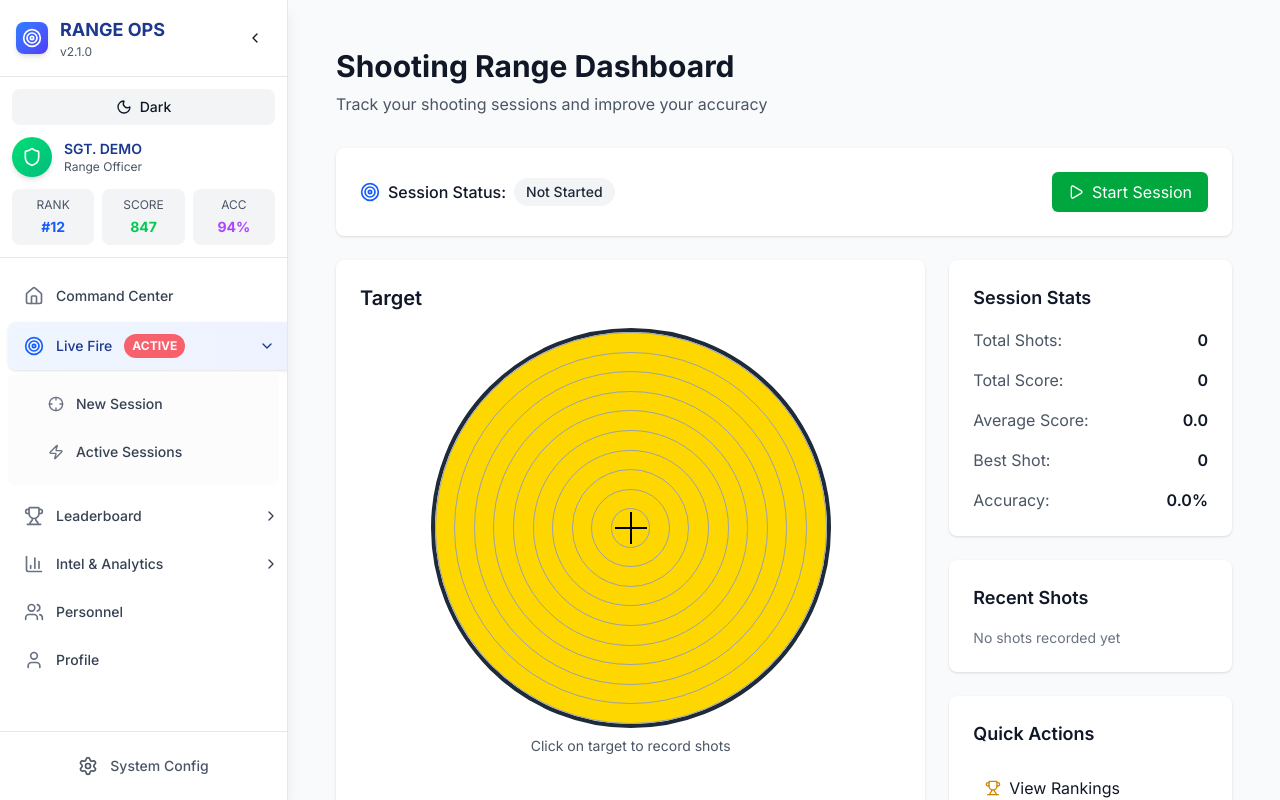
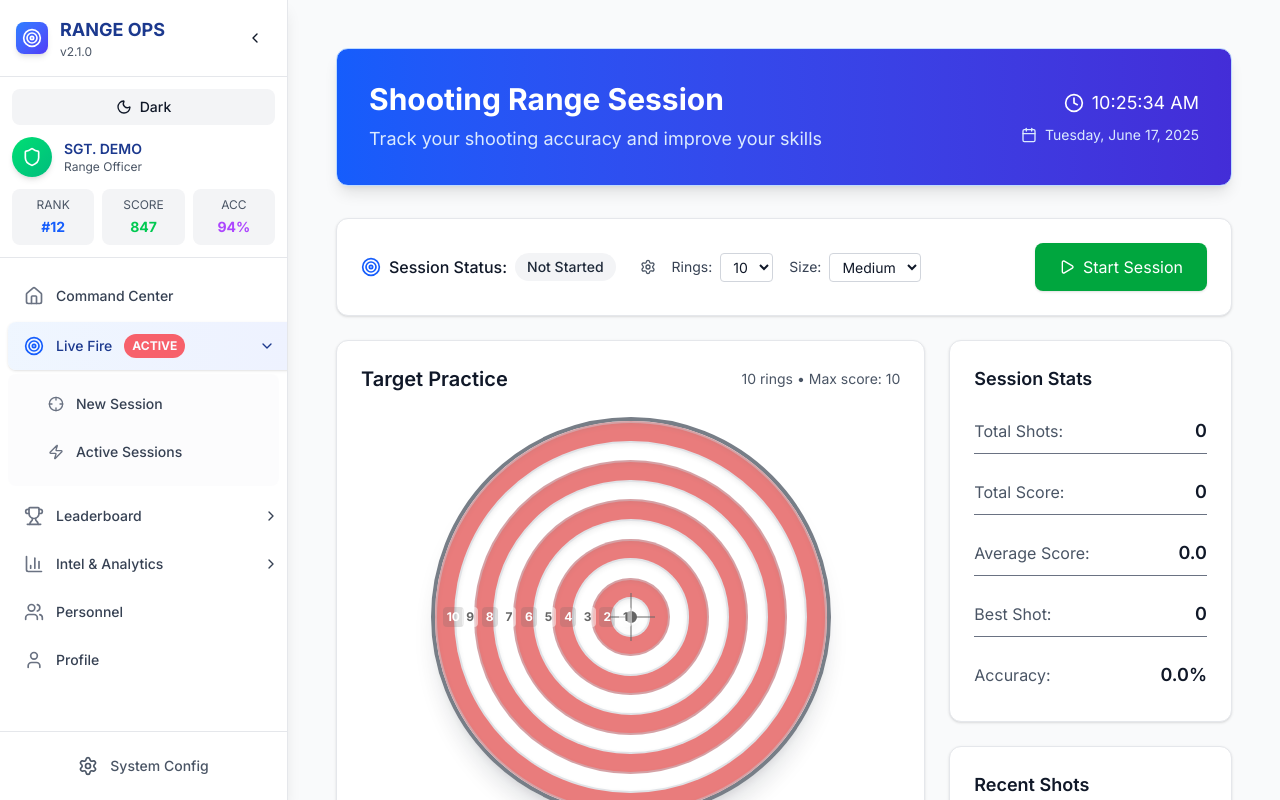
Before and after one commit to Benmburu/target-practice, a Next.js app: page /shooting/new in a window 1280 px wide. Built offline with nearby package versions, Linux system fonts and the light colour scheme.

Commit message:
improved shooting target ui

```diff
--- a/src/app/shooting/new/page.tsx
+++ b/src/app/shooting/new/page.tsx
@@ -1,7 +1,8 @@
 'use client';
 
 import React, { useState } from 'react';
-import { Play, Square, RotateCcw, Target, Trophy, TrendingUp } from 'lucide-react';
+import { Play, Square, RotateCcw, Target, Trophy, TrendingUp, Settings, Clock, Calendar } from 'lucide-react';
+import { useDarkMode } from '@/contexts/DarkModeContext';
 
 // Mock types for demo (replace with your actual types)
 interface Shot {
@@ -34,9 +35,21 @@ interface ShootingSession {
   status: 'active' | 'completed' | 'paused';
 }
 
-// Simplified target component for demo
-const SimpleTarget = ({ shots, onShotClick, size = 300 }) => {
+interface TargetConfig {
+  rings: number;
+  size: number;
+  maxScore: number;
+}
+
+// Enhanced target component with alternating red and white rings
+const EnhancedTarget = ({ shots, onShotClick, config, disabled = false }) => {
+  const { darkMode } = useDarkMode();
+  const isDarkMode = darkMode;
+  const { rings, size, maxScore } = config;
+
   const handleClick = (e: React.MouseEvent<HTMLDivElement>) => {
+    if (disabled) return;
+
     const rect = e.currentTarget.getBoundingClientRect();
     const x = e.clientX - rect.left;
     const y = e.clientY - rect.top;
@@ -46,7 +59,16 @@ const SimpleTarget = ({ shots, onShotClick, size = 300 }) => {
     const centerY = size / 2;
     const distance = Math.sqrt((x - centerX) ** 2 + (y - centerY) ** 2);
     const maxDistance = size / 2;
-    const score = Math.max(10 - Math.floor((distance / maxDistance) * 10), 0);
+
+    // Score based on which ring the shot lands in
+    let score = 0;
+    for (let i = 0; i < rings; i++) {
+      const ringRadius = ((i + 1) / rings) * maxDistance;
+      if (distance <= ringRadius) {
+        score = maxScore - i;
+        break;
+      }
+    }
 
     const shot: Shot = {
       x,
@@ -61,36 +83,59 @@ const SimpleTarget = ({ shots, onShotClick, size = 300 }) => {
   return (
     <div className="flex flex-col items-center">
       <div
-        className="relative bg-white border-4 border-gray-800 rounded-full cursor-crosshair"
+        className={`relative border-4 rounded-full transition-all duration-200 ${
+          disabled
+            ? 'cursor-not-allowed opacity-60'
+            : 'cursor-crosshair hover:shadow-lg'
+        } ${
+          isDarkMode
+            ? 'border-slate-600 shadow-slate-900/50'
+            : 'border-gray-800 shadow-gray-900/20'
+        } shadow-xl`}
         style={{ width: size, height: size }}
         onClick={handleClick}
       >
-        {/* Target rings */}
-        {[...Array(10)].map((_, i) => (
+        {/* Target rings - alternating red and white */}
+        {[...Array(rings)].map((_, i) => {
+          const ringSize = 100 - ((i * 100) / rings);
+          const isRed = i % 2 === 0;
+
+          return (
             <div
               key={i}
-            className="absolute border border-gray-400 rounded-full"
+              className={`absolute border-2 rounded-full ${
+                isDarkMode
+                  ? 'border-slate-500/30'
+                  : 'border-gray-400/50'
+              }`}
               style={{
-              width: `${100 - (i * 10)}%`,
-              height: `${100 - (i * 10)}%`,
-              left: `${(i * 10) / 2}%`,
-              top: `${(i * 10) / 2}%`,
-              backgroundColor: i < 2 ? '#FFD700' : 'transparent'
+                width: `${ringSize}%`,
+                height: `${ringSize}%`,
+                left: `${(100 - ringSize) / 2}%`,
+                top: `${(100 - ringSize) / 2}%`,
+                backgroundColor: isRed ? '#DC2626' : '#FFFFFF',
+                boxShadow: 'inset 0 2px 4px rgba(0,0,0,0.1)'
               }}
             />
-        ))}
+          );
+        })}
+
+        {/* Center bullseye */}
+        <div className="absolute inset-0 flex items-center justify-center">
+          <div className="w-4 h-4 bg-black rounded-full border-2 border-white shadow-lg"></div>
+        </div>
 
         {/* Center crosshairs */}
         <div className="absolute inset-0 flex items-center justify-center">
-          <div className="w-8 h-0.5 bg-black absolute"></div>
-          <div className="h-8 w-0.5 bg-black absolute"></div>
+          <div className="w-12 h-0.5 bg-black absolute opacity-50"></div>
+          <div className="h-12 w-0.5 bg-black absolute opacity-50"></div>
         </div>
 
         {/* Shot markers */}
         {shots.map((shot, index) => (
           <div
             key={index}
-            className="absolute w-3 h-3 bg-red-500 rounded-full transform -translate-x-1.5 -translate-y-1.5 border-2 border-white"
+            className="absolute w-2 h-2 bg-blue-500 rounded-full transform -translate-x-1 -translate-y-1 border-2 border-white shadow-lg z-10 animate-pulse"
             style={{
               left: shot.x,
               top: shot.y
@@ -98,8 +143,41 @@ const SimpleTarget = ({ shots, onShotClick, size = 300 }) => {
             title={`Shot ${index + 1}: ${shot.score} points`}
           />
         ))}
+
+        {/* Score indicator overlay */}
+        <div className="absolute inset-0 pointer-events-none">
+          {[...Array(rings)].map((_, i) => {
+            const ringSize = 100 - ((i * 100) / rings);
+            const score = maxScore - i;
+
+            return (
+              <div
+                key={i}
+                className="absolute flex items-center justify-start"
+                style={{
+                  width: `${ringSize}%`,
+                  height: `${ringSize}%`,
+                  left: `${(100 - ringSize) / 2}%`,
+                  top: `${(100 - ringSize) / 2}%`,
+                }}
+              >
+                <span className={`text-xs font-bold ml-2 px-1 py-0.5 rounded ${
+                  i % 2 === 0
+                    ? 'text-white bg-black/20'
+                    : 'text-black bg-white/50'
+                }`}>
+                  {score}
+                </span>
               </div>
-      <p className="mt-2 text-sm text-gray-600">Click on target to record shots</p>
+            );
+          })}
+        </div>
+      </div>
+      <p className={`mt-4 text-sm ${
+        isDarkMode ? 'text-gray-400' : 'text-gray-600'
+      }`}>
+        {disabled ? 'Start a session to begin shooting' : 'Click on target to record shots'}
+      </p>
     </div>
   );
 };
@@ -114,6 +192,21 @@ const SessionDashboard = () => {
     bestShot: null,
     accuracy: 0
   });
+  const [targetConfig, setTargetConfig] = useState<TargetConfig>({
+    rings: 10,
+    size: 400,
+    maxScore: 10
+  });
+  const [currentTime, setCurrentTime] = useState(new Date());
+
+  const { darkMode } = useDarkMode();
+  const isDarkMode = darkMode;
+
+  // Update time every second
+  React.useEffect(() => {
+    const timer = setInterval(() => setCurrentTime(new Date()), 1000);
+    return () => clearInterval(timer);
+  }, []);
 
   const startSession = () => {
     const newSession: ShootingSession = {
@@ -157,7 +250,7 @@ const SessionDashboard = () => {
     // Update stats
     const bestShot = newShots.reduce((best, current) =>
       current.score > (best?.score || 0) ? current : best, newShots[0]);
-    const goodShots = newShots.filter(s => s.score >= 7).length;
+    const goodShots = newShots.filter(s => s.score >= Math.ceil(targetConfig.maxScore * 0.7)).length;
     const accuracy = (goodShots / newShots.length) * 100;
 
     setStats({
@@ -195,7 +288,7 @@ const SessionDashboard = () => {
     } else {
       const bestShot = newShots.reduce((best, current) =>
         current.score > (best?.score || 0) ? current : best, newShots[0]);
-      const goodShots = newShots.filter(s => s.score >= 7).length;
+      const goodShots = newShots.filter(s => s.score >= Math.ceil(targetConfig.maxScore * 0.7)).length;
       const accuracy = (goodShots / newShots.length) * 100;
 
       setStats({
@@ -208,37 +301,124 @@ const SessionDashboard = () => {
     }
   };
 
+  const updateTargetConfig = (newConfig: Partial<TargetConfig>) => {
+    setTargetConfig(prev => ({ ...prev, ...newConfig }));
+  };
+
   return (
-    <div className="min-h-screen bg-gray-50 p-6">
+    <div className={`min-h-screen transition-colors duration-200 ${
+      isDarkMode ? 'bg-slate-900' : 'bg-gray-50'
+    } p-6`}>
       <div className="max-w-7xl mx-auto">
         {/* Header */}
-        <div className="mb-8">
-          <h1 className="text-3xl font-bold text-gray-900 mb-2">Shooting Range Dashboard</h1>
-          <p className="text-gray-600">Track your shooting sessions and improve your accuracy</p>
+        <div className={`${
+          isDarkMode
+            ? 'bg-gradient-to-r from-slate-800 to-slate-700 border-slate-600'
+            : 'bg-gradient-to-r from-blue-600 to-indigo-700 border-blue-200'
+        } rounded-xl p-8 border shadow-lg mb-8`}>
+          <div className="flex flex-col md:flex-row md:items-center md:justify-between">
+            <div>
+              <h1 className="text-3xl font-bold text-white mb-2">
+                Shooting Range Session
+              </h1>
+              <p className="text-blue-100 text-lg mb-4 md:mb-0">
+                Track your shooting accuracy and improve your skills
+              </p>
+            </div>
+            <div className="flex flex-col items-start md:items-end space-y-2">
+              <div className="flex items-center space-x-2 text-white">
+                <Clock className="w-5 h-5" />
+                <span className="font-mono text-lg">
+                  {currentTime.toLocaleTimeString()}
+                </span>
+              </div>
+              <div className="flex items-center space-x-2 text-blue-100">
+                <Calendar className="w-4 h-4" />
+                <span className="text-sm">
+                  {currentTime.toLocaleDateString('en-US', {
+                    weekday: 'long',
+                    year: 'numeric',
+                    month: 'long',
+                    day: 'numeric'
+                  })}
+                </span>
+              </div>
+            </div>
+          </div>
         </div>
 
         {/* Session Controls */}
-        <div className="bg-white rounded-lg shadow-sm p-6 mb-6">
-          <div className="flex items-center justify-between">
-            <div className="flex items-center space-x-4">
+        <div className={`${
+          isDarkMode ? 'bg-slate-800 border-slate-700' : 'bg-white border-gray-200'
+        } rounded-xl p-6 mb-6 border shadow-sm`}>
+          <div className="flex flex-col lg:flex-row lg:items-center lg:justify-between space-y-4 lg:space-y-0">
+            <div className="flex flex-col sm:flex-row sm:items-center space-y-4 sm:space-y-0 sm:space-x-6">
               <div className="flex items-center space-x-2">
                 <Target className="w-5 h-5 text-blue-600" />
-                <span className="font-medium">Session Status:</span>
+                <span className={`font-medium ${isDarkMode ? 'text-white' : 'text-gray-900'}`}>
+                  Session Status:
+                </span>
                 <span className={`px-3 py-1 rounded-full text-sm font-medium ${
-                  session?.status === 'active' ? 'bg-green-100 text-green-800' :
-                  session?.status === 'completed' ? 'bg-blue-100 text-blue-800' :
+                  session?.status === 'active'
+                    ? 'bg-green-100 text-green-800' :
+                  session?.status === 'completed'
+                    ? 'bg-blue-100 text-blue-800' :
                   'bg-gray-100 text-gray-800'
                 }`}>
                   {session?.status || 'Not Started'}
                 </span>
               </div>
+
+              {/* Target Configuration */}
+              <div className="flex items-center space-x-4">
+                <Settings className={`w-4 h-4 ${isDarkMode ? 'text-gray-400' : 'text-gray-600'}`} />
+                <div className="flex items-center space-x-2">
+                  <label className={`text-sm ${isDarkMode ? 'text-gray-300' : 'text-gray-700'}`}>
+                    Rings:
+                  </label>
+                  <select
+                    value={targetConfig.rings}
+                    onChange={(e) => updateTargetConfig({ rings: parseInt(e.target.value), maxScore: parseInt(e.target.value) })}
+                    className={`px-2 py-1 rounded border text-sm ${
+                      isDarkMode
+                        ? 'bg-slate-700 border-slate-600 text-white'
+                        : 'bg-white border-gray-300 text-gray-900'
+                    }`}
+                    disabled={session?.status === 'active'}
+                  >
+                    <option value={5}>5</option>
+                    <option value={8}>8</option>
+                    <option value={10}>10</option>
+                    <option value={12}>12</option>
+                  </select>
+                </div>
+                <div className="flex items-center space-x-2">
+                  <label className={`text-sm ${isDarkMode ? 'text-gray-300' : 'text-gray-700'}`}>
+                    Size:
+                  </label>
+                  <select
+                    value={targetConfig.size}
+                    onChange={(e) => updateTargetConfig({ size: parseInt(e.target.value) })}
+                    className={`px-2 py-1 rounded border text-sm ${
+                      isDarkMode
+                        ? 'bg-slate-700 border-slate-600 text-white'
+                        : 'bg-white border-gray-300 text-gray-900'
+                    }`}
+                    disabled={session?.status === 'active'}
+                  >
+                    <option value={300}>Small</option>
+                    <option value={400}>Medium</option>
+                    <option value={500}>Large</option>
+                  </select>
+                </div>
+              </div>
             </div>
 
-            <div className="flex space-x-3">
+            <div className="flex flex-wrap gap-3">
               {!session || session.status === 'completed' ? (
                 <button
                   onClick={startSession}
-                  className="flex items-center space-x-2 bg-green-600 text-white px-4 py-2 rounded-md hover:bg-green-700 transition-colors"
+                  className="flex items-center space-x-2 bg-green-600 text-white px-6 py-3 rounded-lg hover:bg-green-700 transition-all duration-200 shadow-sm hover:shadow-md"
                 >
                   <Play className="w-4 h-4" />
                   <span>Start Session</span>
@@ -248,14 +428,14 @@ const SessionDashboard = () => {
                   <button
                     onClick={removeLastShot}
                     disabled={!session.shots.length}
-                    className="flex items-center space-x-2 bg-yellow-600 text-white px-4 py-2 rounded-md hover:bg-yellow-700 transition-colors disabled:opacity-50"
+                    className="flex items-center space-x-2 bg-yellow-600 text-white px-4 py-2 rounded-lg hover:bg-yellow-700 transition-all duration-200 disabled:opacity-50 disabled:cursor-not-allowed shadow-sm hover:shadow-md"
                   >
                     <RotateCcw className="w-4 h-4" />
                     <span>Undo Last</span>
                   </button>
                   <button
                     onClick={endSession}
-                    className="flex items-center space-x-2 bg-red-600 text-white px-4 py-2 rounded-md hover:bg-red-700 transition-colors"
+                    className="flex items-center space-x-2 bg-red-600 text-white px-4 py-2 rounded-lg hover:bg-red-700 transition-all duration-200 shadow-sm hover:shadow-md"
                   >
                     <Square className="w-4 h-4" />
                     <span>End Session</span>
@@ -268,59 +448,79 @@ const SessionDashboard = () => {
 
         <div className="grid grid-cols-1 lg:grid-cols-3 gap-6">
           {/* Target Area */}
-          <div className="lg:col-span-2 bg-white rounded-lg shadow-sm p-6">
-            <h2 className="text-xl font-semibold mb-4">Target</h2>
+          <div className="lg:col-span-2">
+            <div className={`${
+              isDarkMode ? 'bg-slate-800 border-slate-700' : 'bg-white border-gray-200'
+            } rounded-xl p-6 border shadow-sm`}>
+              <div className="flex items-center justify-between mb-6">
+                <h2 className={`text-xl font-semibold ${isDarkMode ? 'text-white' : 'text-gray-900'}`}>
+                  Target Practice
+                </h2>
+                <div className={`text-sm ${isDarkMode ? 'text-gray-400' : 'text-gray-600'}`}>
+                  {targetConfig.rings} rings • Max score: {targetConfig.maxScore}
+                </div>
+              </div>
               <div className="flex justify-center">
-              <SimpleTarget
+                <EnhancedTarget
                   shots={session?.shots || []}
                   onShotClick={session?.status === 'active' ? addShot : () => {}}
-                size={400}
+                  config={targetConfig}
+                  disabled={session?.status !== 'active'}
                 />
+              </div>
             </div>
           </div>
 
           {/* Stats Panel */}
           <div className="space-y-6">
             {/* Current Session Stats */}
-            <div className="bg-white rounded-lg shadow-sm p-6">
-              <h3 className="text-lg font-semibold mb-4">Session Stats</h3>
+            <div className={`${
+              isDarkMode ? 'bg-slate-800 border-slate-700' : 'bg-white border-gray-200'
+            } rounded-xl p-6 border shadow-sm`}>
+              <h3 className={`text-lg font-semibold mb-4 ${isDarkMode ? 'text-white' : 'text-gray-900'}`}>
+                Session Stats
+              </h3>
               <div className="space-y-4">
-                <div className="flex justify-between items-center">
-                  <span className="text-gray-600">Total Shots:</span>
-                  <span className="font-semibold">{stats.totalShots}</span>
+                {[
+                  { label: 'Total Shots', value: stats.totalShots, color: 'blue' },
+                  { label: 'Total Score', value: stats.totalScore, color: 'green' },
+                  { label: 'Average Score', value: stats.averageScore.toFixed(1), color: 'purple' },
+                  { label: 'Best Shot', value: stats.bestShot?.score || 0, color: 'orange' },
+                  { label: 'Accuracy', value: `${stats.accuracy.toFixed(1)}%`, color: 'yellow' }
+                ].map((stat, index) => (
+                  <div key={index} className="flex justify-between items-center py-2 border-b border-opacity-10 border-gray-500 last:border-b-0">
+                    <span className={`${isDarkMode ? 'text-gray-300' : 'text-gray-600'}`}>
+                      {stat.label}:
+                    </span>
+                    <span className={`font-semibold text-lg ${isDarkMode ? 'text-white' : 'text-gray-900'}`}>
+                      {stat.value}
+                    </span>
                   </div>
-                <div className="flex justify-between items-center">
-                  <span className="text-gray-600">Total Score:</span>
-                  <span className="font-semibold">{stats.totalScore}</span>
-                </div>
-                <div className="flex justify-between items-center">
-                  <span className="text-gray-600">Average Score:</span>
-                  <span className="font-semibold">{stats.averageScore.toFixed(1)}</span>
-                </div>
-                <div className="flex justify-between items-center">
-                  <span className="text-gray-600">Best Shot:</span>
-                  <span className="font-semibold">{stats.bestShot?.score || 0}</span>
-                </div>
-                <div className="flex justify-between items-center">
-                  <span className="text-gray-600">Accuracy:</span>
-                  <span className="font-semibold">{stats.accuracy.toFixed(1)}%</span>
-                </div>
+                ))}
               </div>
             </div>
 
             {/* Recent Shots */}
-            <div className="bg-white rounded-lg shadow-sm p-6">
-              <h3 className="text-lg font-semibold mb-4">Recent Shots</h3>
+            <div className={`${
+              isDarkMode ? 'bg-slate-800 border-slate-700' : 'bg-white border-gray-200'
+            } rounded-xl p-6 border shadow-sm`}>
+              <h3 className={`text-lg font-semibold mb-4 ${isDarkMode ? 'text-white' : 'text-gray-900'}`}>
+                Recent Shots
+              </h3>
               <div className="space-y-2 max-h-60 overflow-y-auto">
                 {session?.shots.slice(-10).reverse().map((shot, index) => (
-                  <div key={index} className="flex justify-between items-center py-2 border-b border-gray-100 last:border-b-0">
-                    <span className="text-sm text-gray-600">
+                  <div key={index} className={`flex justify-between items-center py-3 px-3 rounded-lg transition-colors ${
+                    isDarkMode ? 'hover:bg-slate-700/50' : 'hover:bg-gray-50'
+                  }`}>
+                    <span className={`text-sm ${isDarkMode ? 'text-gray-300' : 'text-gray-600'}`}>
                       Shot {session.shots.length - index}
                     </span>
                     <div className="flex items-center space-x-2">
-                      <span className={`px-2 py-1 rounded text-xs font-medium ${
-                        shot.score >= 9 ? 'bg-green-100 text-green-800' :
-                        shot.score >= 7 ? 'bg-yellow-100 text-yellow-800' :
+                      <span className={`px-3 py-1 rounded-full text-sm font-medium ${
+                        shot.score >= Math.ceil(targetConfig.maxScore * 0.9)
+                          ? 'bg-green-100 text-green-800' :
+                        shot.score >= Math.ceil(targetConfig.maxScore * 0.7)
+                          ? 'bg-yellow-100 text-yellow-800' :
                         'bg-red-100 text-red-800'
                       }`}>
                         {shot.score}
@@ -329,22 +529,40 @@ const SessionDashboard = () => {
                   </div>
                 ))}
                 {(!session || session.shots.length === 0) && (
-                  <p className="text-sm text-gray-500">No shots recorded yet</p>
+                  <p className={`text-sm text-center py-8 ${isDarkMode ? 'text-gray-500' : 'text-gray-500'}`}>
+                    No shots recorded yet
+                  </p>
                 )}
               </div>
             </div>
 
             {/* Quick Actions */}
-            <div className="bg-white rounded-lg shadow-sm p-6">
-              <h3 className="text-lg font-semibold mb-4">Quick Actions</h3>
+            <div className={`${
+              isDarkMode ? 'bg-slate-800 border-slate-700' : 'bg-white border-gray-200'
+            } rounded-xl p-6 border shadow-sm`}>
+              <h3 className={`text-lg font-semibold mb-4 ${isDarkMode ? 'text-white' : 'text-gray-900'}`}>
+                Quick Actions
+              </h3>
               <div className="space-y-3">
-                <button className="w-full flex items-center space-x-2 text-left p-3 rounded-md hover:bg-gray-50 transition-colors">
+                <button className={`w-full flex items-center space-x-3 text-left p-3 rounded-lg transition-colors ${
+                  isDarkMode ? 'hover:bg-slate-700/50' : 'hover:bg-gray-50'
+                }`}>
+                  <div className="p-2 rounded-lg bg-yellow-500/20">
                     <Trophy className="w-4 h-4 text-yellow-600" />
-                  <span>View Rankings</span>
+                  </div>
+                  <span className={isDarkMode ? 'text-white' : 'text-gray-900'}>
+                    View Rankings
+                  </span>
                 </button>
-                <button className="w-full flex items-center space-x-2 text-left p-3 rounded-md hover:bg-gray-50 transition-colors">
+                <button className={`w-full flex items-center space-x-3 text-left p-3 rounded-lg transition-colors ${
+                  isDarkMode ? 'hover:bg-slate-700/50' : 'hover:bg-gray-50'
+                }`}>
+                  <div className="p-2 rounded-lg bg-green-500/20">
                     <TrendingUp className="w-4 h-4 text-green-600" />
-                  <span>Progress Analytics</span>
+                  </div>
+                  <span className={isDarkMode ? 'text-white' : 'text-gray-900'}>
+                    Progress Analytics
+                  </span>
                 </button>
               </div>
             </div>
```
Lines whose indentation alone changed are shown as unchanged.
